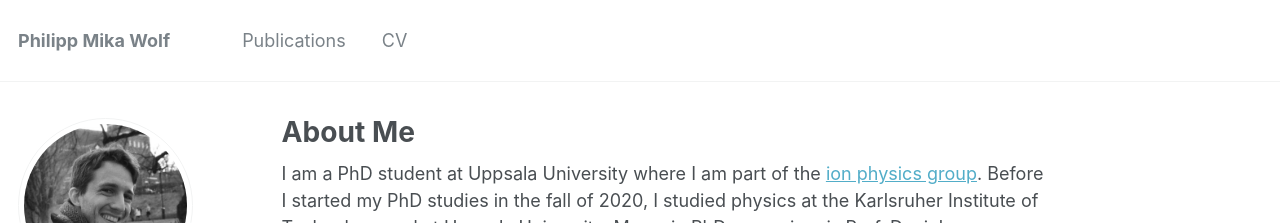
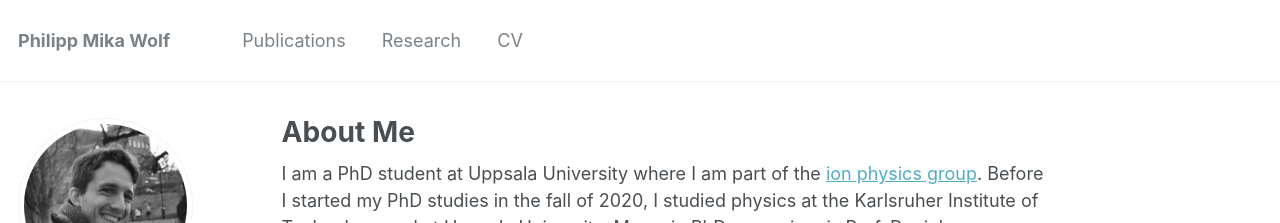
Before and after one commit to philipp-mika-wolf/philipp-mika-wolf.github.io, a Jekyll site: the page built from _pages/about.md, in a window 1280 px wide and 1004 px high. Shown: the top 223 px of the window. Built offline with Jekyll 4.4.1, drawn with Linux system fonts in a browser that asks for light colours; some web fonts are replaced.

Commit message:
Update navigation.yml

```diff
--- a/_data/navigation.yml
+++ b/_data/navigation.yml
@@ -2,6 +2,9 @@
 main:
   - title: "Publications"
     url: /publications/
+
+  - title: "Research"
+    url: /research_interests/
 
 #  - title: "Talks"
 #    url: /talks/
```
